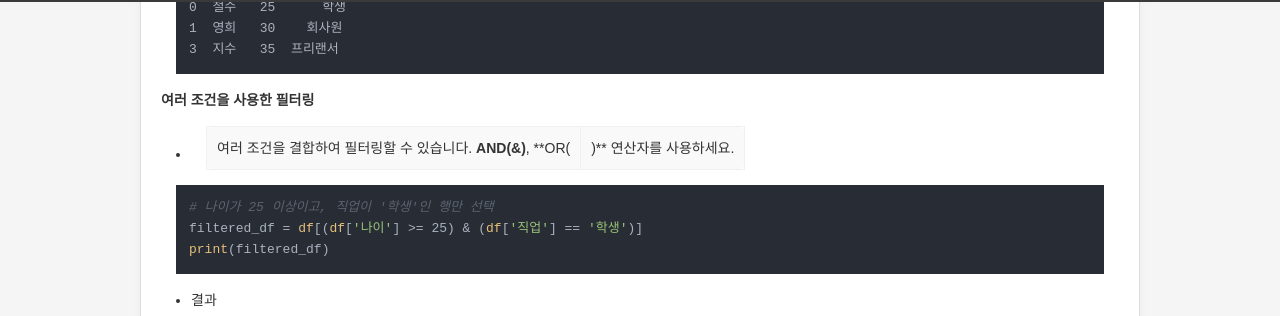
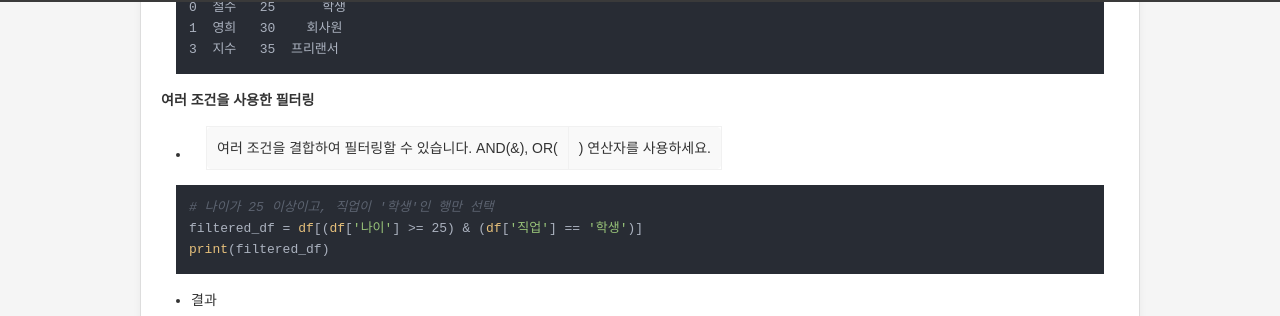
Before and after one commit to Mminzy22/Blog, a Jekyll site: the page built from _posts/Python/2024-11-29-Python12.md, in a window 1280 px wide and 900 px high, scrolled down 617 px. Shown: the part 120-436 px from the top of the window. Built offline with Jekyll 4.4.1, drawn with Linux system fonts in a browser that asks for light colours; nearby versions of some CDN libraries; comment, search, counter and statistics services are not loaded.

````diff
--- a/_posts/Python/2024-11-29-Python12.md
+++ b/_posts/Python/2024-11-29-Python12.md
@@ -40,7 +40,7 @@ print(filtered_df)
 
 **여러 조건을 사용한 필터링**
 
-- 여러 조건을 결합하여 필터링할 수 있습니다. **AND(&)**, **OR(|)** 연산자를 사용하세요.
+- 여러 조건을 결합하여 필터링할 수 있습니다. AND(&), OR(|) 연산자를 사용하세요.
 
 ```python
 # 나이가 25 이상이고, 직업이 '학생'인 행만 선택
````
